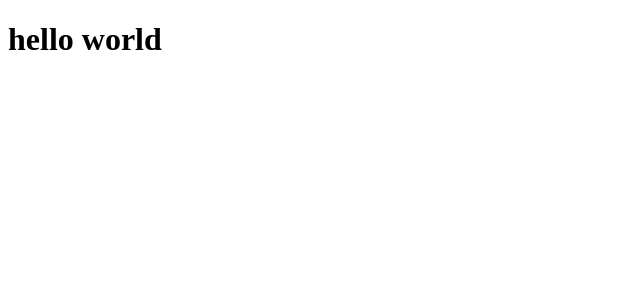
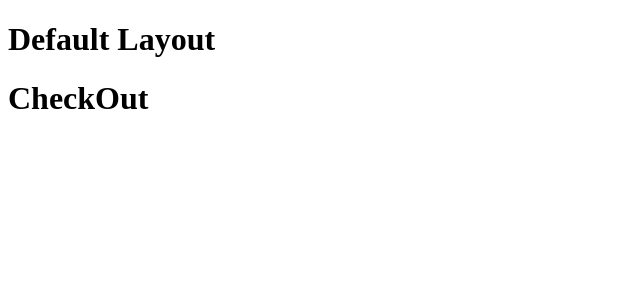
Before and after one commit to LucasAyrosa/coffee-delivery-desafio02-react-2022, a React (Vite) app in the folder coffee-delivery/: page /checkout in a window 1280 px wide. Shown: the top 300 px of the page, without its empty margins (0-640 px from the left). Built offline with nearby package versions, Linux system fonts and the light colour scheme.

Commit message:
configuração de rotas

```diff
--- a/coffee-delivery/src/App.tsx
+++ b/coffee-delivery/src/App.tsx
@@ -1,6 +1,15 @@
+import { BrowserRouter } from "react-router-dom"
+import { ThemeProvider } from "styled-components"
+import { Router } from "./Router"
+import { defaultTheme } from "./styles/themes/default"
+
 function App() {
   return (
-    <h1>hello world</h1>
+    <ThemeProvider theme={defaultTheme}>
+      <BrowserRouter>
+        <Router />
+      </BrowserRouter>
+    </ThemeProvider>
   )
 }
 
--- /dev/null
+++ b/coffee-delivery/src/Router.tsx
@@ -0,0 +1,17 @@
+import { Route, Routes } from "react-router-dom";
+import { DefaultLayout } from "./layout/DefaultLayout";
+import { CheckOut } from "./pages/CheckOut";
+import { Home } from "./pages/Home";
+import { Success } from "./pages/Success";
+
+export function Router() {
+    return (
+        <Routes>
+            <Route  path="/" element={<DefaultLayout />}>
+               <Route path="/" element={<Home />}/>
+               <Route path="/checkout" element={<CheckOut />}/>
+               <Route path="/success" element={<Success />}/>
+            </Route>
+        </Routes>
+    )
+}
--- /dev/null
+++ b/coffee-delivery/src/layout/DefaultLayout/index.tsx
@@ -0,0 +1,10 @@
+import { Outlet } from "react-router-dom";
+
+export function DefaultLayout() {
+    return (
+        <div>
+            <h1>Default Layout</h1>
+            <Outlet />
+        </div>
+    )
+}
--- /dev/null
+++ b/coffee-delivery/src/pages/CheckOut/index.tsx
@@ -0,0 +1,5 @@
+export function CheckOut() {
+    return (
+        <h1>CheckOut</h1>
+    )
+}
--- /dev/null
+++ b/coffee-delivery/src/pages/Home/index.tsx
@@ -0,0 +1,5 @@
+export function Home() {
+    return (
+        <h1>Home</h1>
+    )
+}
--- /dev/null
+++ b/coffee-delivery/src/pages/Success/index.tsx
@@ -0,0 +1,5 @@
+export function Success() {
+    return (
+        <h1>Success</h1>
+    )
+}
```
Also changed, not shown: coffee-delivery/src/assets/Logo.png (added).
